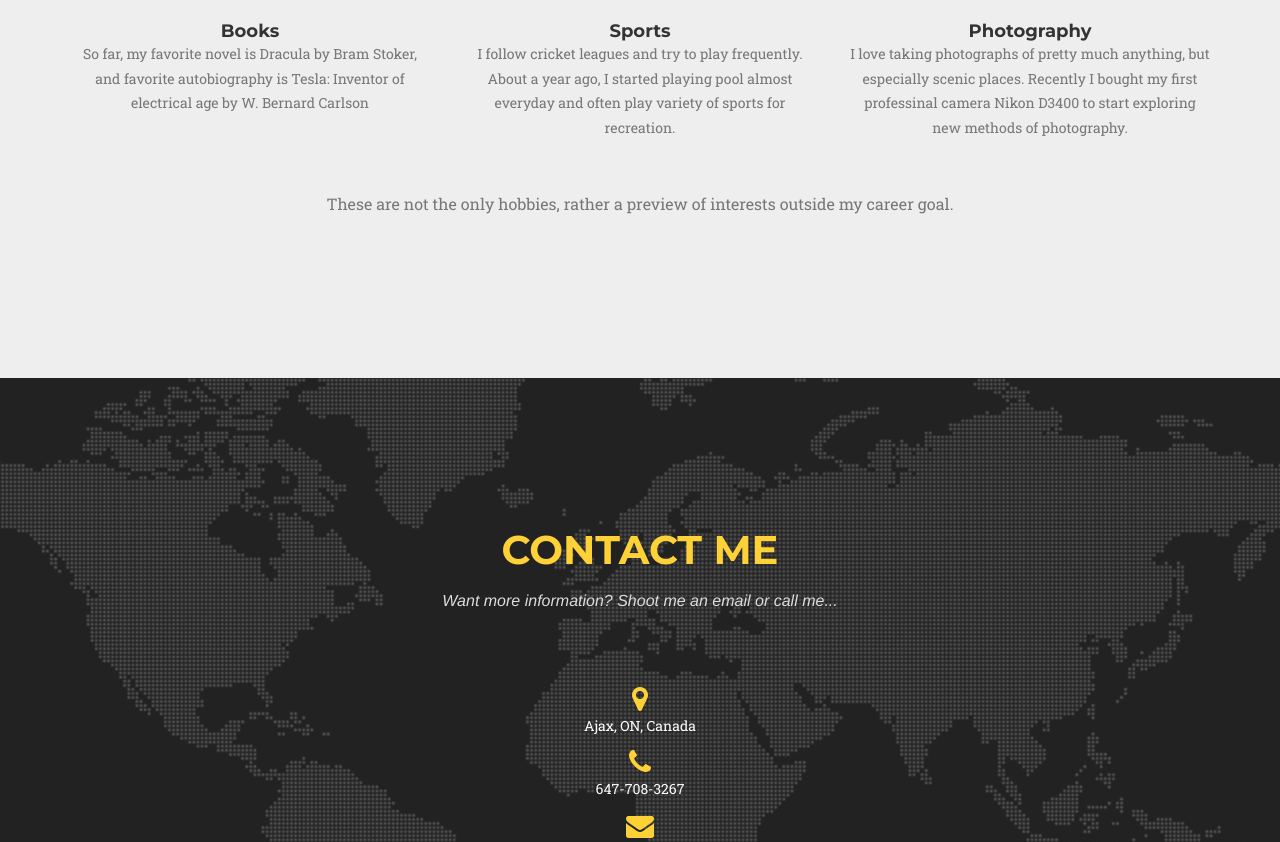
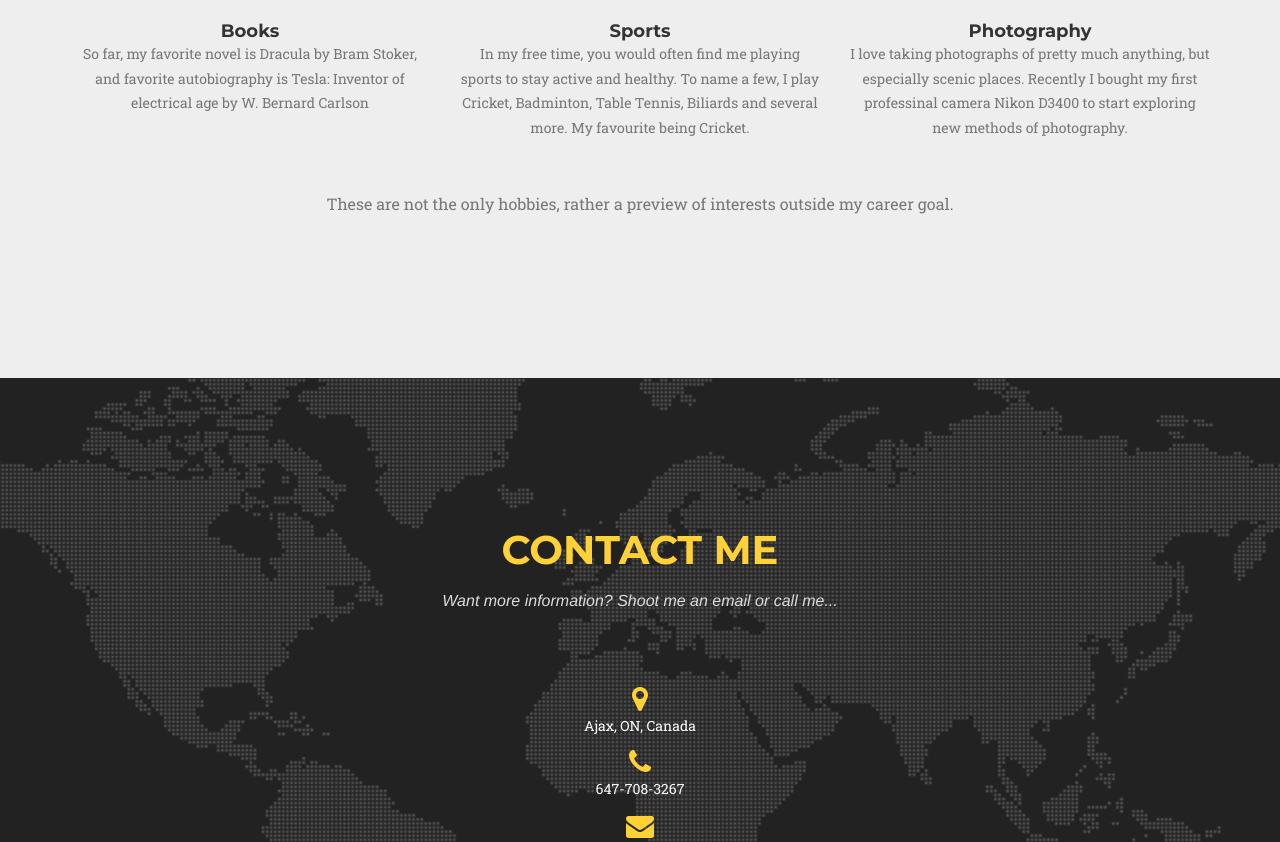
Before and after one commit to Rutvik72/Rutvik72.github.io, a website: page index.html in a window 1280 px wide. Shown: the part 7179-8021 px from the top of the page. Drawn offline with nearby package versions, Linux system fonts and the light colour scheme; a web font is replaced by a local one.

Commit message:
Update index.html

```diff
--- a/index.html
+++ b/index.html
@@ -390,7 +390,7 @@
                         <img src="img/team/sportscric.jpg" class="img-responsive img-circle" alt="">
                         <p></p>
                         <h4>Sports</h4>
-                        <p class="text-muted">I follow cricket leagues and try to play frequently. About a year ago, I started playing pool almost everyday and often play variety of sports for recreation. </p>
+                        <p class="text-muted">In my free time, you would often find me playing sports to stay active and healthy. To name a few, I play Cricket, Badminton, Table Tennis, Biliards and several more. My favourite being Cricket.</p>
                         <ul class="list-inline social-buttons">
                             <!--<li><a href="#"><i class="fa fa-twitter"></i></a>
                             </li>
```
